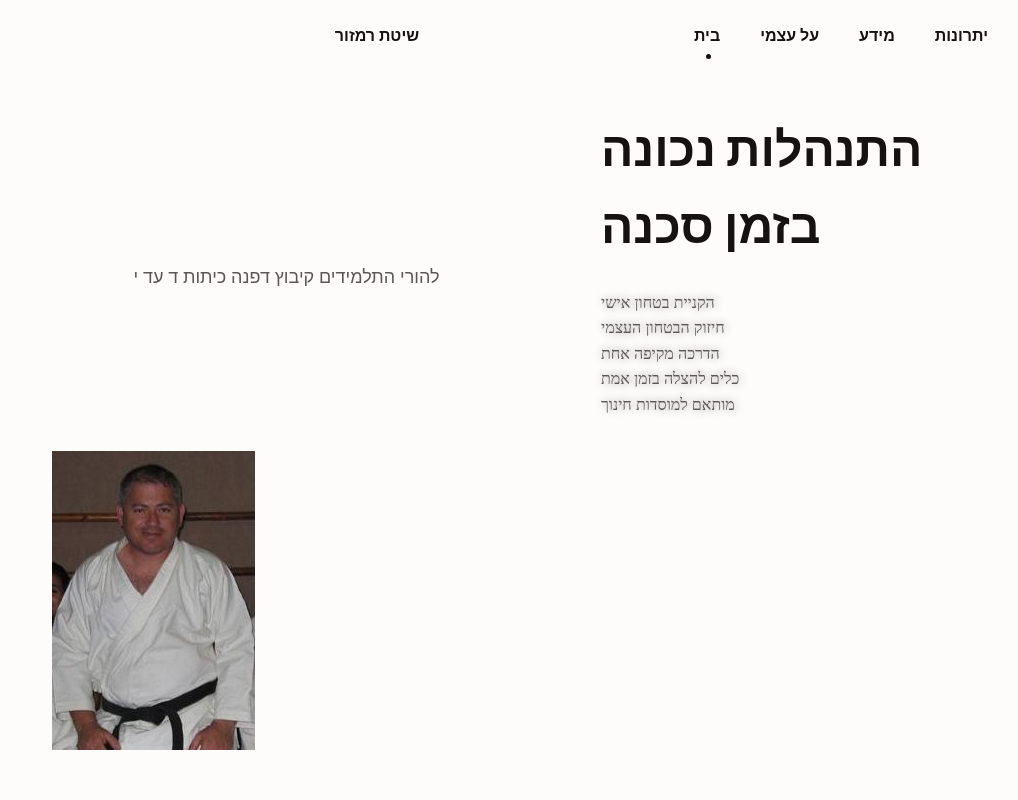
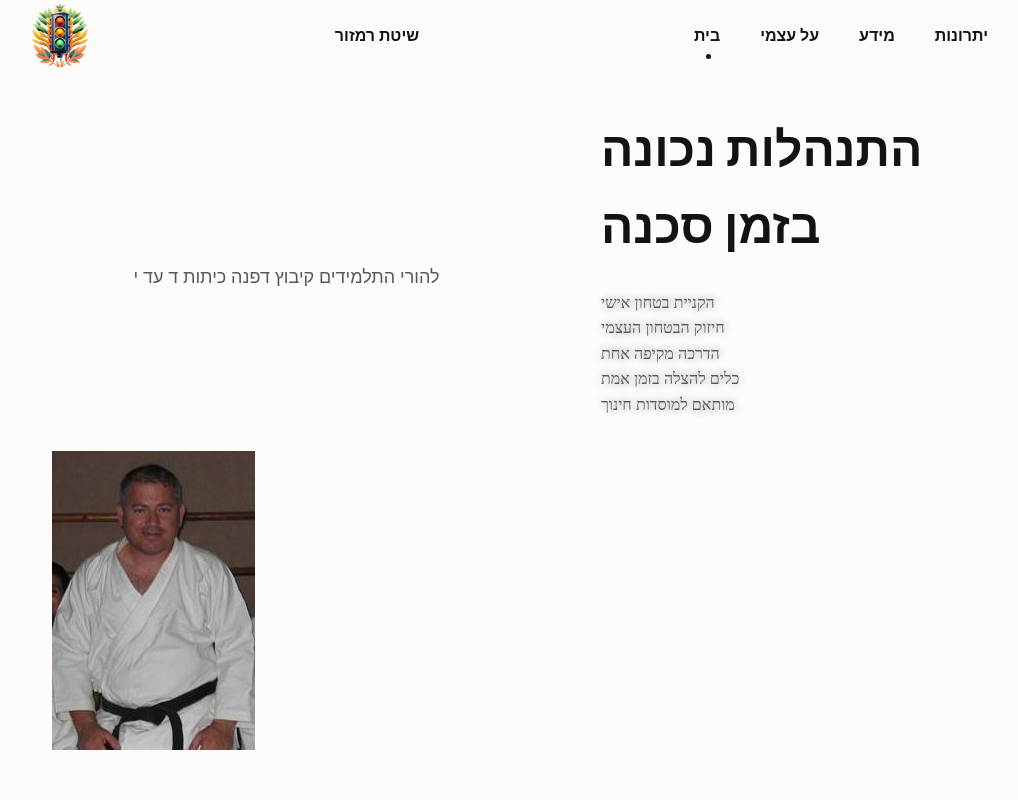
Before and after one commit to ShaniAharon/ramzor-course, a plain HTML site: page index.html in a window 1280 px wide. Shown: the top 800 px of the page, without its empty margins (136-1154 px from the left). Drawn offline with nearby package versions, Linux system fonts and the light colour scheme; the site is published under a folder, as on GitHub Pages, so addresses that start at the root find nothing.

Commit message:
feat: logo

```diff
--- a/index.html
+++ b/index.html
@@ -14,7 +14,7 @@
     <link rel="stylesheet" href="assets/css/styles.css" />
 
     <title>Ramzor Course</title>
-    <link rel="icon" href="/assets/img/relax-ramzor-removebg-preview.png" type="image/x-icon">
+    <link rel="icon" href="assets/img/relax-ramzor-removebg-preview.png" type="image/x-icon">
 
   </head>
   <body>
@@ -26,7 +26,7 @@
     <!--========== HEADER ==========-->
     <header class="l-header" id="header">
       <nav class="nav bd-container">
-        <img class="logo" src="/assets/img/relax-ramzor-removebg-preview.png" alt="">
+        <img class="logo" src="assets/img/relax-ramzor-removebg-preview.png" alt="">
         <a href="#" class="nav__logo">שיטת רמזור</a>
 
         <div class="nav__menu" id="nav-menu">
```
